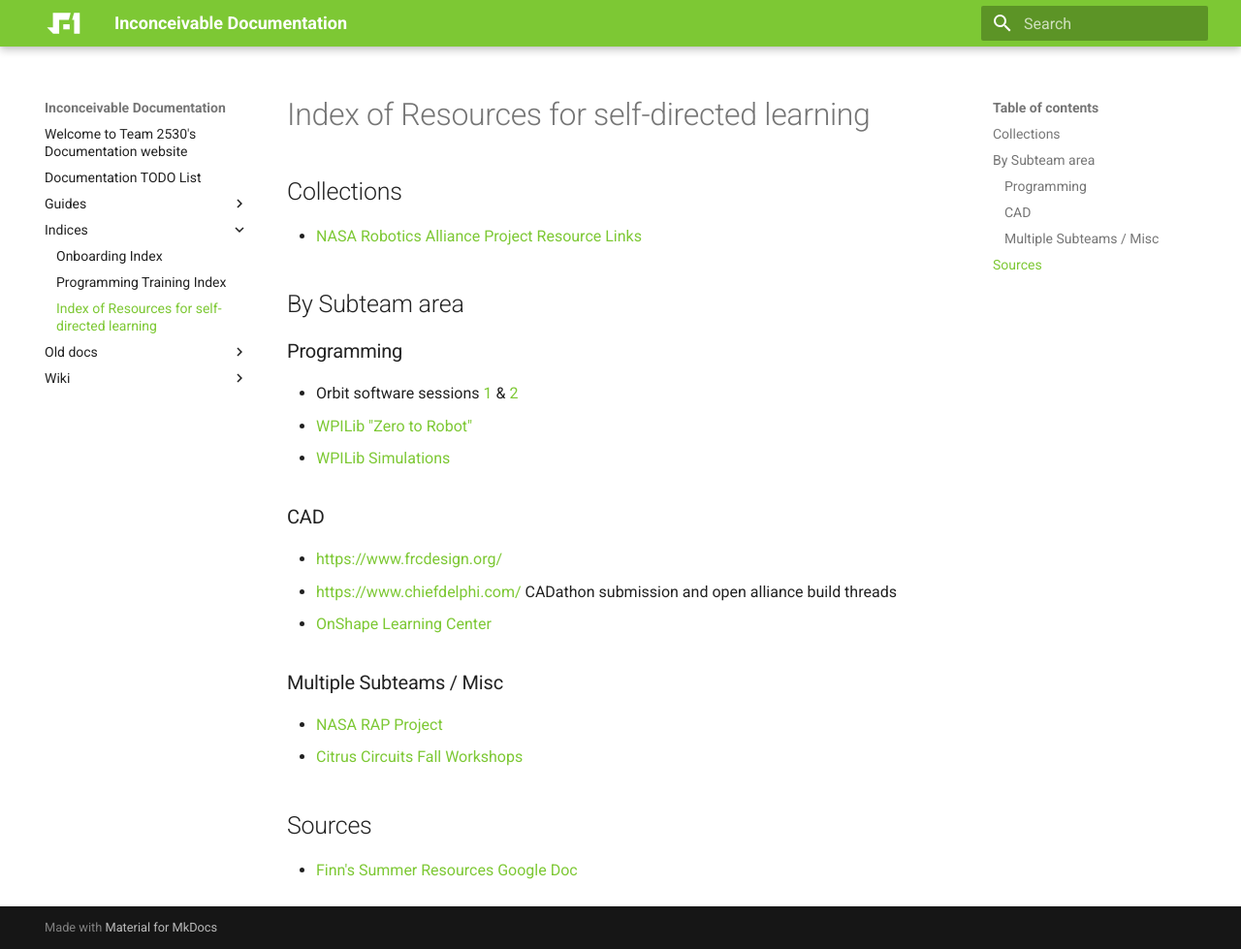
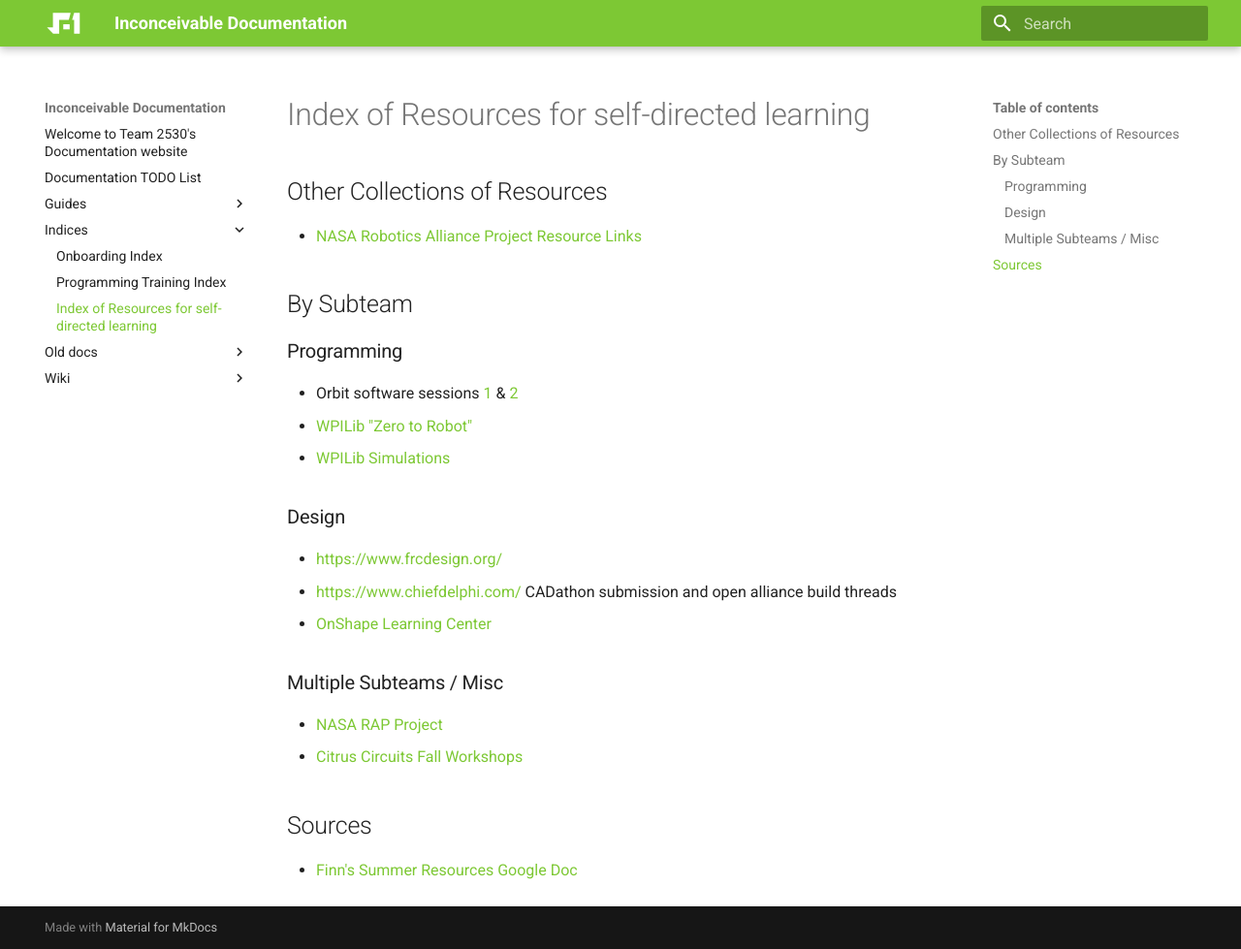
Before and after one commit to Team2530/Documentation, an MkDocs documentation site: the page built from docs/indices/self-directed-learning-resources.md, in a window 1280 px wide and 979 px high. Shown: the whole window at 97% size. Built offline with MkDocs 1.6.1 and Material for MkDocs 9.7.7, drawn with Linux system fonts in a browser that asks for light colours.

Commit message:
Update self-directed-learning-resources.md

```diff
--- a/docs/indices/self-directed-learning-resources.md
+++ b/docs/indices/self-directed-learning-resources.md
@@ -1,10 +1,10 @@
 # Index of Resources for self-directed learning
 
-## Collections
+## Other Collections of Resources
 
 - [NASA Robotics Alliance Project Resource Links](https://robotics.nasa.gov/software-engineer/resource-links/)
 
-## By Subteam area
+## By Subteam
 
 ### Programming
 
@@ -13,7 +13,7 @@
 - [WPILib Simulations](https://docs.wpilib.org/en/stable/docs/software/wpilib-tools/robot-simulation/introduction.html)
 
 
-### CAD
+### Design
 
 - <https://www.frcdesign.org/>
 - <https://www.chiefdelphi.com/> CADathon submission and open alliance build threads
```
